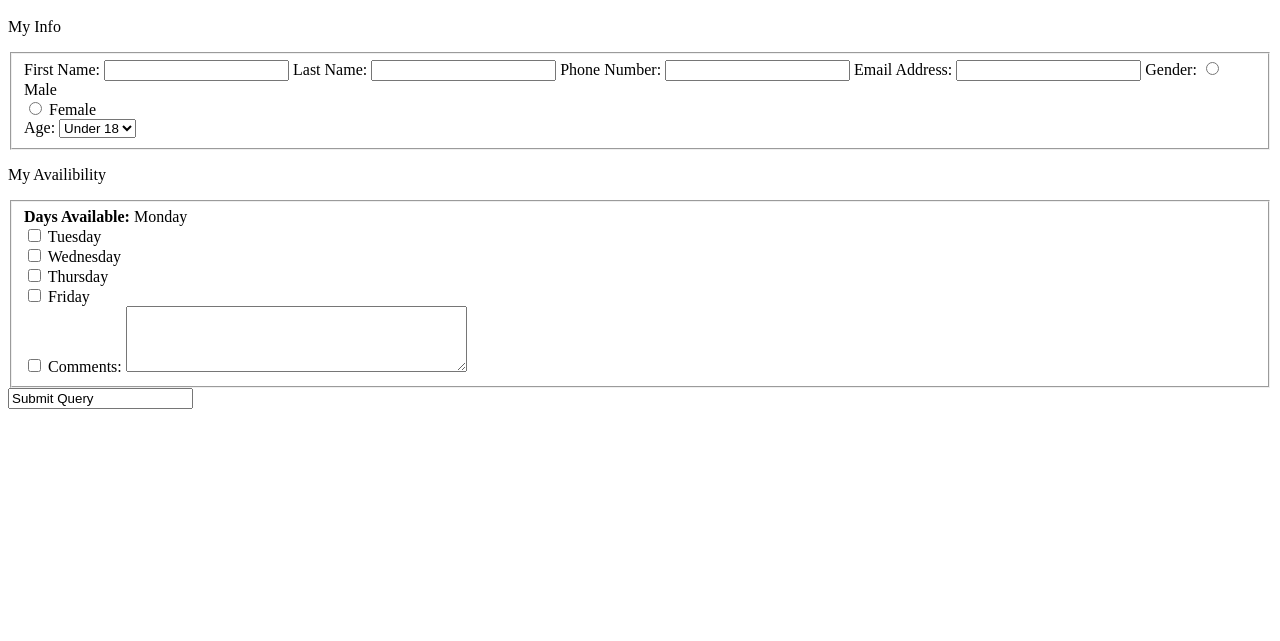
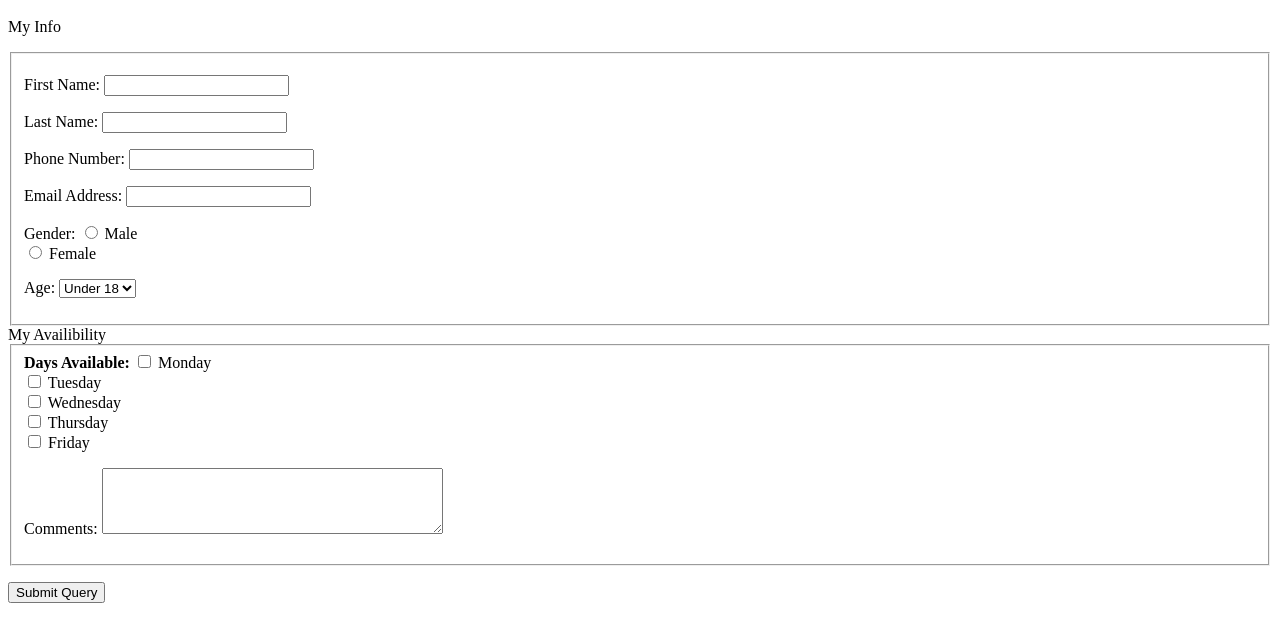
Before and after one commit to A737-com/lab_5, a plain HTML site: page index.html in a window 1280 px wide. Shown: the part 49-690 px from the top of the page. Drawn offline with Linux system fonts and the light colour scheme.

Commit message:
index.html

```diff
--- a/index.html
+++ b/index.html
@@ -14,61 +14,82 @@
   <p><section>My Info</section></p>
   <fieldset>
     <!-- Single line text fields -->
-
+    <p>
       <label for="first_name_field">First Name:</label>
       <input type="text" id="first_name_field" name="first_name_field" required>
+    </p>
 
+    <p>
       <label for="last_name_field">Last Name:</label>
       <input type="text" id="last_name_field" name="last_name_field" required>
+    </p>
 
+    <p>
       <label for="phone_field">Phone Number:</label>
       <input type="text" id="phone_field" name="phone_field" required>
+    </p>
 
+    <p>
       <label for="email_field">Email Address:</label>
       <input type="email" id="email_field" name="email_field" required>
+    </p>
 
     <!-- Radio Buttons -->
+    <p>
        <label>Gender:</label>
-
        <input type="radio" id="male" name="gender_field" value="Male">
        <label for="male">Male</label><br>
 
       <input type="radio" id="female" name="gender_field" value="Female">
       <label for="female">Female</label><br>
+    </p>
 
     <!-- Drop Down Menu -->
+    <p>
       <label for="age_field">Age:</label>
-
       <select id="age_field" name="age_field">
          <option value="Under 18">Under 18</option>
          <option value="Over 18">Over 18</option>
        </select>
+    </p>
+
+
     </fieldset>
     <!-- Checkboxes -->
 
-    <p><section>My Availibility</section></p>
+    <section>My Availibility</section>
     <fieldset>
        <label><strong>Days Available:</strong></label>
 
-    <label for="monday">Monday</label><br><input type="checkbox" id="monday" name="available_field[]" value="Monday">
+       <input type="checkbox" id="monday" name="available_field[]" value="Monday">
+      <label for="monday">Monday</label><br>
 
-    <label for="tuesday">Tuesday</label><br><input type="checkbox" id="tuesday" name="available_field[]" value="Tuesday">
+      <input type="checkbox" id="tuesday" name="available_field[]" value="Tuesday">
+      <label for="tuesday">Tuesday</label><br>
 
-    <label for="wednesday">Wednesday</label><br><input type="checkbox" id="wednesday" name="available_field[]" value="Wednesday">
+      <input type="checkbox" id="wednesday" name="available_field[]" value="Wednesday">
+      <label for="wednesday">Wednesday</label><br>
 
-    <label for="thursday">Thursday</label><br><input type="checkbox" id="thursday" name="available_field[]" value="Thursday">
+      <input type="checkbox" id="thursday" name="available_field[]" value="Thursday">
+      <label for="thursday">Thursday</label><br>
 
-    <label for="friday">Friday</label><br><input type="checkbox" id="friday" name="available_field[]" value="Friday">
+      <input type="checkbox" id="friday" name="available_field[]" value="Friday">
+      <label for="friday">Friday</label><br>
 
      <!-- Multi line text area -->
+    <p>
       <label for="comments_field">Comments:</label>
       <textarea id="comments_field" name="comments_field" rows="4" cols="40"></textarea>
+    </p>
   </fieldset>
     <!-- Hidden field -->
     <input type="hidden" name="hidden_field" value="Archit Sunil Singh">
 
     <!-- Submit -->
-    <input type="Submit Query" value="Submit Query">
+    <p>
+     <input type="Submit" value="Submit Query">
+    </p>
+
   </form>
 
 </body>
```
Lines whose indentation alone changed are shown as unchanged.
